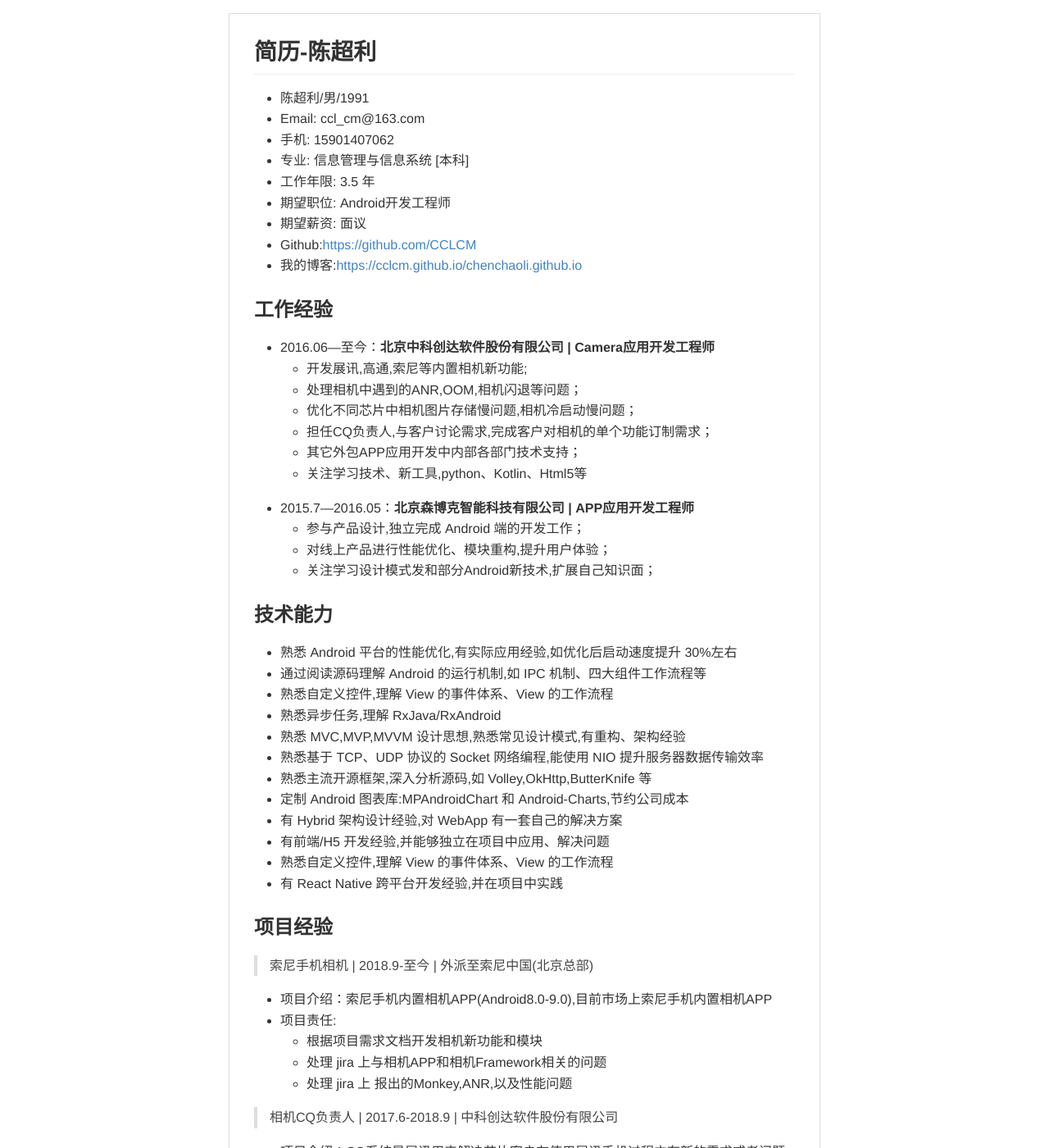
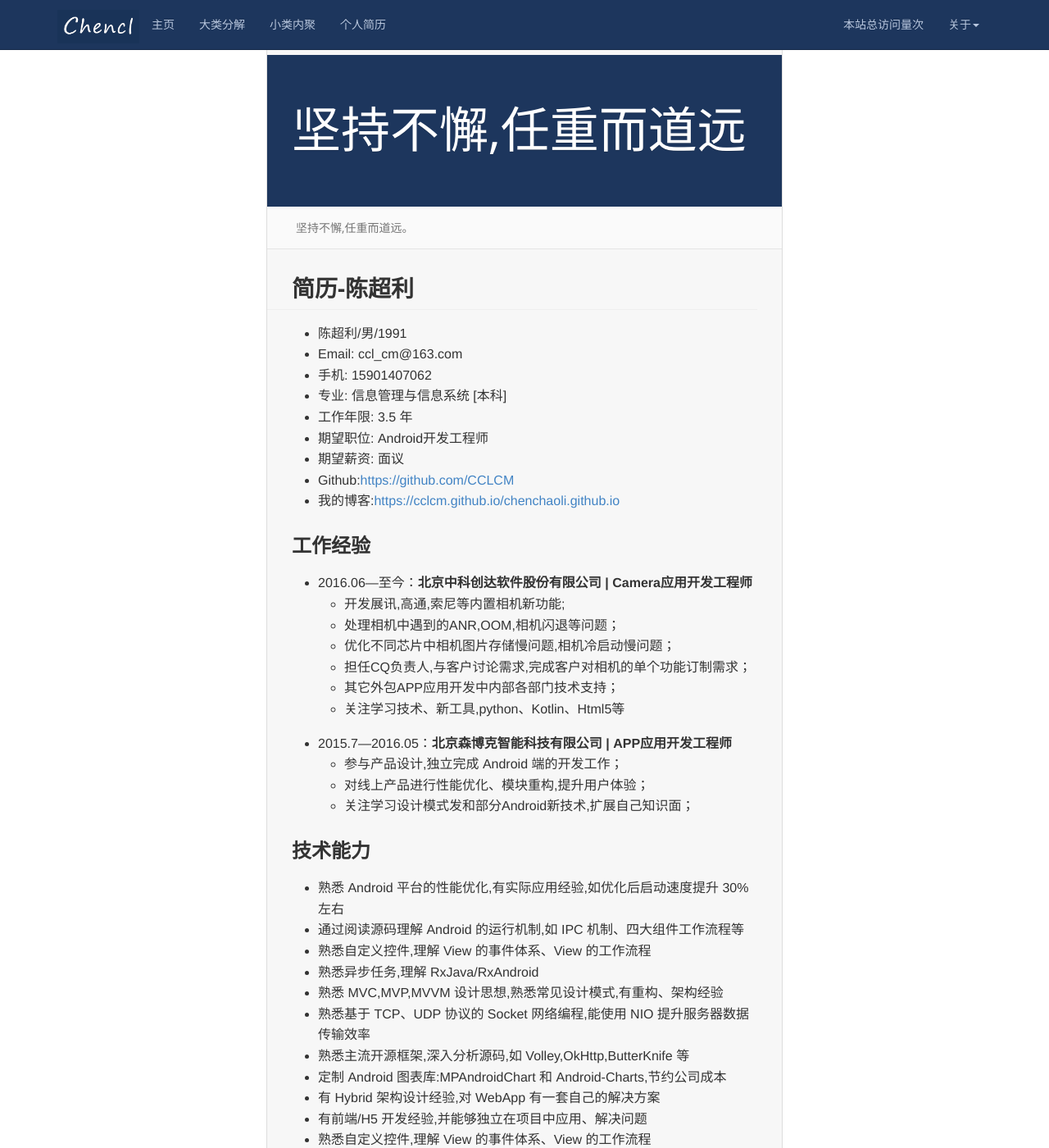
Before and after one commit to CCLCM/chenchaoli.github.io, a Jekyll site: the page built from resume/index.html, in a window 1280 px wide and 1400 px high. Shown: the whole window at 82% size. Built offline with Jekyll 4.4.1, drawn with Linux system fonts in a browser that asks for light colours; comment, search, counter and statistics services are not loaded; some of the changed text lies outside the part shown.

Commit message:
修改简历

```diff
--- a/resume/index.html
+++ b/resume/index.html
@@ -1,3 +1,8 @@
+---
+layout: default
+title: 分类
+header: Posts By Category
+---
 <!DOCTYPE html><html><head><meta charset="utf-8"><style>body {
         width: 45em;
         border: 1px solid #ddd;
```
Lines whose indentation alone changed are shown as unchanged.
